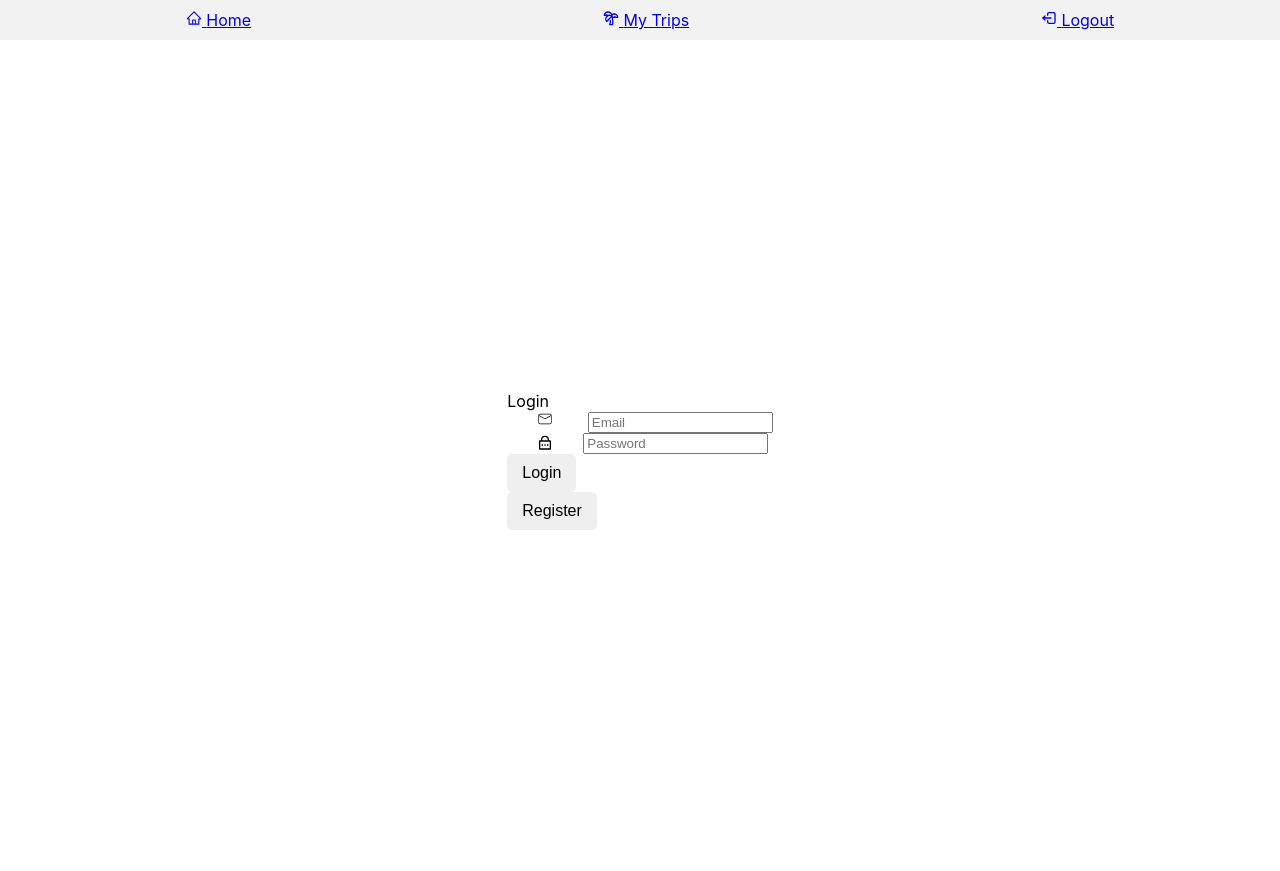
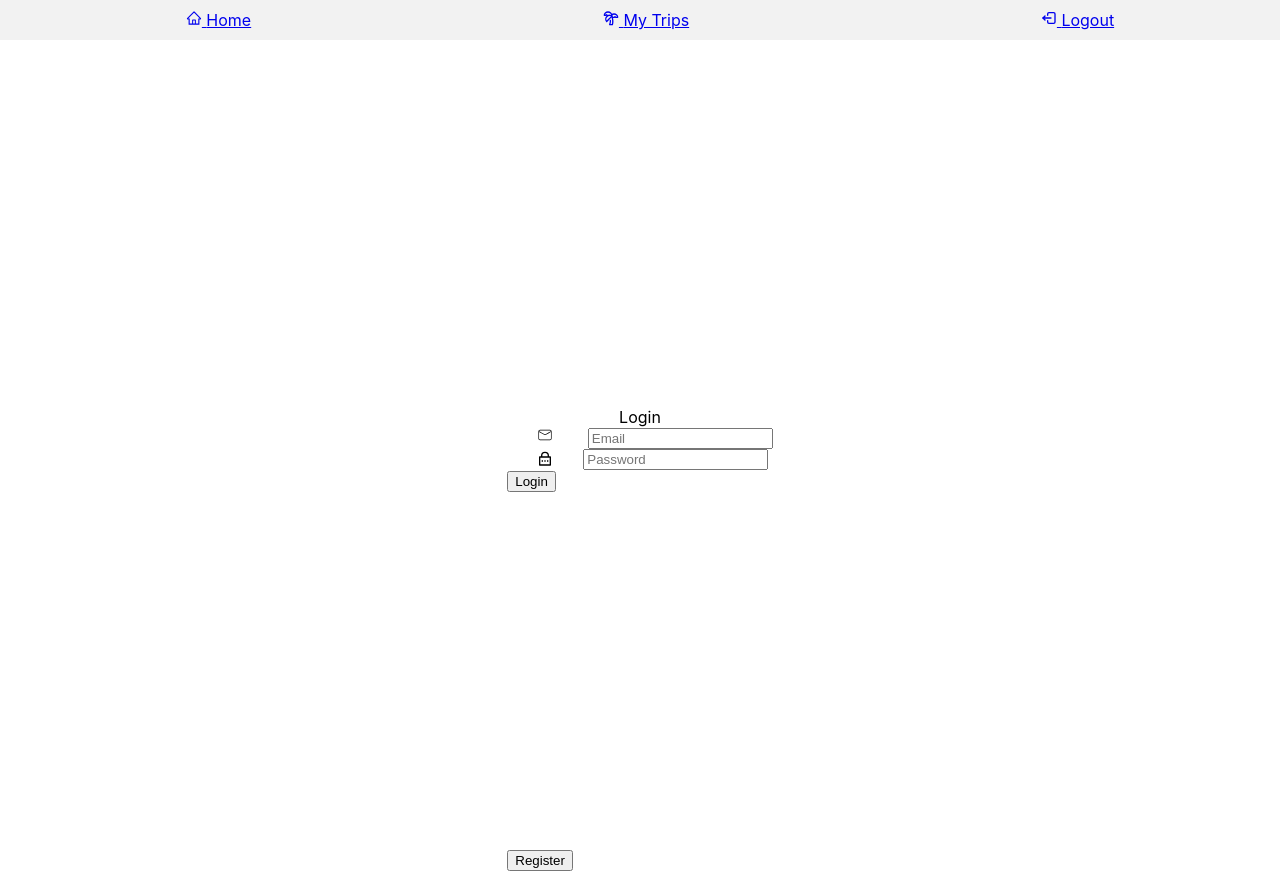
Before and after one commit to jliakim23/project3-frontend, a React (Create React App) app: page / in a window 1280 px wide. Built offline with nearby package versions, Linux system fonts and the light colour scheme.

Commit message:
fixed css

```diff
--- a/src/pages/AuthPage/AuthPage.css
+++ b/src/pages/AuthPage/AuthPage.css
@@ -1,4 +1,4 @@
-.auth-container {
+.container {
     display: flex;
     flex-direction: column;
     align-items: center;
@@ -6,22 +6,14 @@
     height: 100vh;
   }
 
-  .auth-buttons-container {
+  .buttons-container {
     display: flex;
     align-items: center;
     margin-top: 10px;
   }
 
-  .auth-buttons button {
-    padding: 10px 15px;
-    border: none;
-    border-radius: 5px;
-    cursor: pointer;
-    font-size: 16px;
-    margin-right: 5px;
-  }
 
-  .auth-buttons button:hover {
+  .buttons button:hover {
     background-color: #a3b4c0;
   }
 
--- a/src/pages/AuthPage/AuthPage.jsx
+++ b/src/pages/AuthPage/AuthPage.jsx
@@ -11,8 +11,8 @@ const AuthPage = () => {
   };
 
   return (
-    <div className="auth-container">
-       <div className="auth-buttons">
+    <div className="container">
+       <div className="buttons">
       <Login />
         {!isSignupVisible && (
           <button onClick={toggleSignupForm}>Register</button>
```
